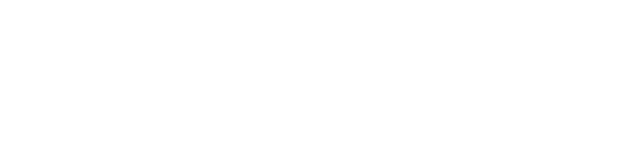
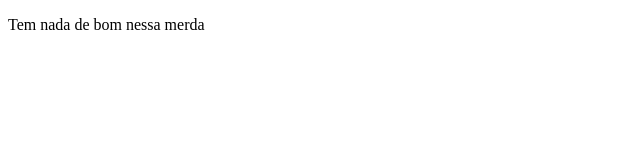
Before and after one commit to lipeneves/gama-no-github, a plain HTML site: page index.html in a window 1280 px wide. Shown: the whole page, without its empty margins (0-640 px from the left). Drawn offline with Linux system fonts and the light colour scheme.

Commit message:
Pagina lixo

```diff
--- a/index.html
+++ b/index.html
@@ -7,6 +7,6 @@
     <title>Site do Felipe Neves</title>
 </head>
 <body>
-
+    <p>Tem nada de bom nessa merda</p>
 </body>
 </html>
```
